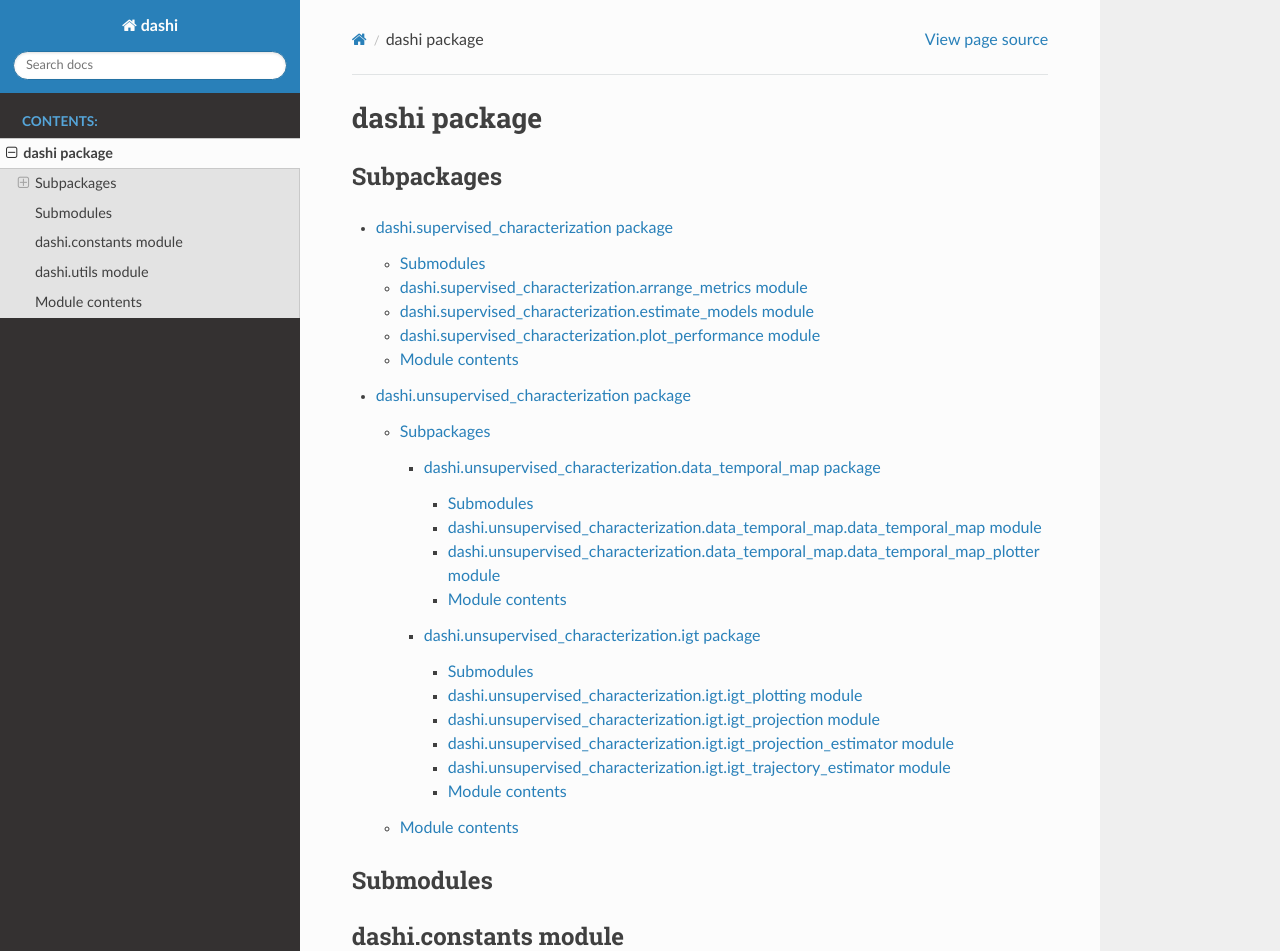
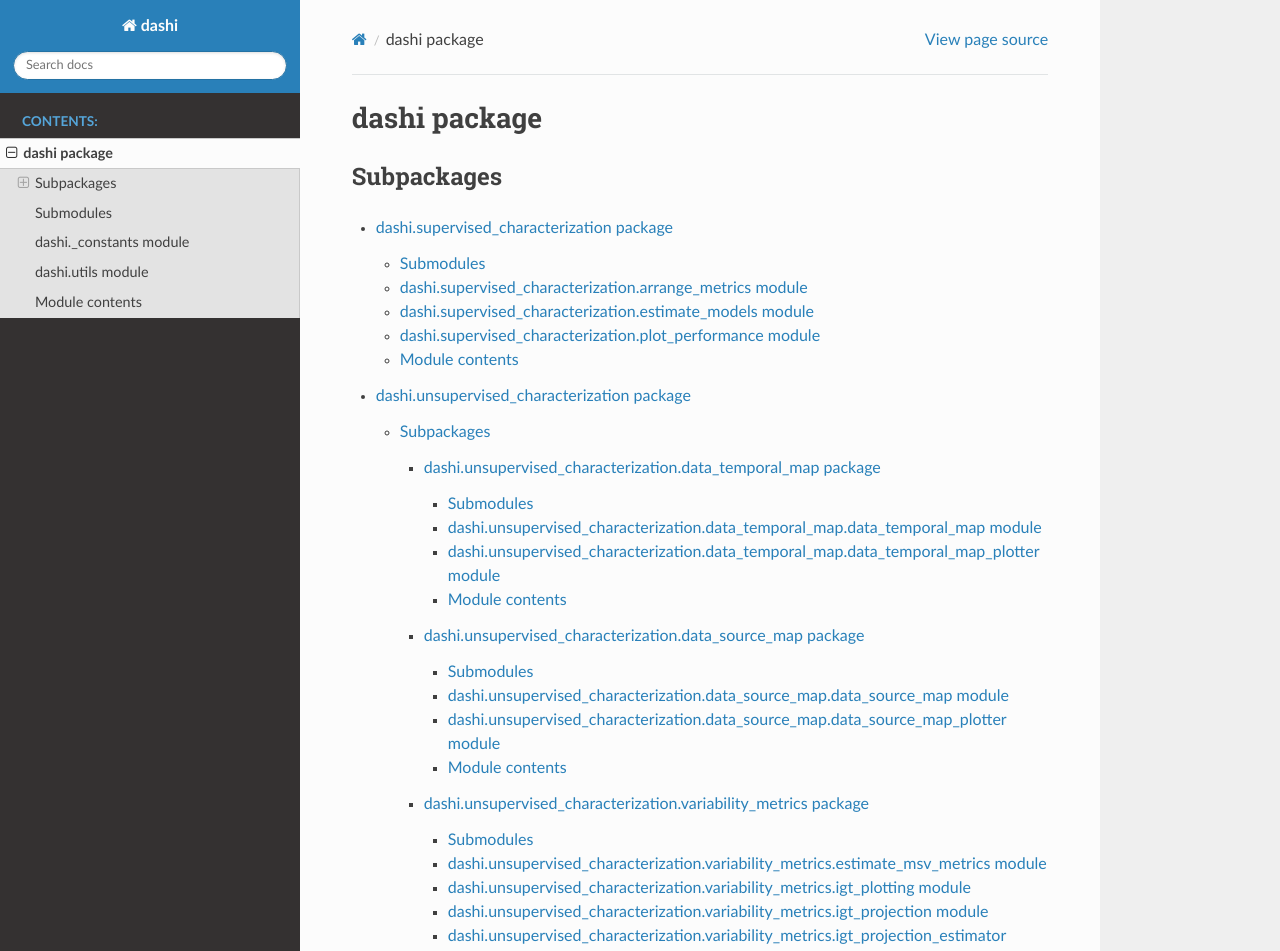
Before and after one commit to bdslab-upv/dashi, a Sphinx documentation site: the page built from docs/source/dashi.rst, in a window 1280 px wide and 1400 px high. Shown: the top 951 px of the window. Built offline with Sphinx 7.4.7 and the Read the Docs theme 3.1.0, drawn with Linux system fonts in a browser that asks for light colours; some of the changed lines change nothing that is shown; some of the changed text lies outside the part shown.

Commit message:
Documentation updated to version 0.3.0

```diff
--- a/docs/source/conf.py
+++ b/docs/source/conf.py
@@ -2,6 +2,11 @@
 #
 # For the full list of built-in configuration values, see the documentation:
 # https://www.sphinx-doc.org/en/master/usage/configuration.html
+
+import os
+import sys
+
+sys.path.insert(0, os.path.abspath('../../'))
 
 # -- Project information -----------------------------------------------------
 # https://www.sphinx-doc.org/en/master/usage/configuration.html#project-information
@@ -28,18 +33,13 @@
 html_theme = 'sphinx_rtd_theme'
 html_static_path = ['_static']
 
-import os
-import sys
-
-sys.path.insert(0, os.path.abspath('../../'))  # Adjust the path to your library
-
 napoleon_google_docstring = False  # Disable Google-style
 napoleon_numpy_docstring = True  # Enable NumPy-style
 napoleon_include_init_with_doc = True  # Include __init__ method docstrings
 napoleon_use_param = True  # Use :param: syntax in output
 napoleon_use_rtype = True  # Use :rtype: syntax in output
 
-utodoc_default_options = {
+autodoc_default_options = {                        # Fixed: was "utodoc_default_options"
     'members': True,
     'undoc-members': True,  # Ensure undocumented members are also listed
     'show-inheritance': True,
@@ -47,7 +47,4 @@
 
 add_module_names = False
 
-napoleon_use_param = True
-napoleon_use_rtype = True
-
 autosummary_generate = True  # Auto-generate summaries
--- a/docs/source/dashi.rst
+++ b/docs/source/dashi.rst
@@ -13,10 +13,10 @@
 Submodules
 ----------
 
-dashi.constants module
-----------------------
+dashi.\_constants module
+------------------------
 
-.. automodule:: dashi.constants
+.. automodule:: dashi._constants
    :members:
    :undoc-members:
    :show-inheritance:
--- a/docs/source/dashi.unsupervised_characterization.igt.rst
+++ /dev/null
@@ -1,45 +0,0 @@
-dashi.unsupervised\_characterization.igt package
-================================================
-
-Submodules
-----------
-
-dashi.unsupervised\_characterization.igt.igt\_plotting module
--------------------------------------------------------------
-
-.. automodule:: dashi.unsupervised_characterization.igt.igt_plotting
-   :members:
-   :undoc-members:
-   :show-inheritance:
-
-dashi.unsupervised\_characterization.igt.igt\_projection module
----------------------------------------------------------------
-
-.. automodule:: dashi.unsupervised_characterization.igt.igt_projection
-   :members:
-   :undoc-members:
-   :show-inheritance:
-
-dashi.unsupervised\_characterization.igt.igt\_projection\_estimator module
---------------------------------------------------------------------------
-
-.. automodule:: dashi.unsupervised_characterization.igt.igt_projection_estimator
-   :members:
-   :undoc-members:
-   :show-inheritance:
-
-dashi.unsupervised\_characterization.igt.igt\_trajectory\_estimator module
---------------------------------------------------------------------------
-
-.. automodule:: dashi.unsupervised_characterization.igt.igt_trajectory_estimator
-   :members:
-   :undoc-members:
-   :show-inheritance:
-
-Module contents
----------------
-
-.. automodule:: dashi.unsupervised_characterization.igt
-   :members:
-   :undoc-members:
-   :show-inheritance:
--- a/docs/source/dashi.unsupervised_characterization.rst
+++ b/docs/source/dashi.unsupervised_characterization.rst
@@ -8,7 +8,19 @@
    :maxdepth: 4
 
    dashi.unsupervised_characterization.data_temporal_map
-   dashi.unsupervised_characterization.igt
+   dashi.unsupervised_characterization.data_source_map
+   dashi.unsupervised_characterization.variability_metrics
+
+Submodules
+----------
+
+dashi.unsupervised\_characterization.utils module
+-------------------------------------------------
+
+.. automodule:: dashi.unsupervised_characterization.utils
+   :members:
+   :undoc-members:
+   :show-inheritance:
 
 Module contents
 ---------------
```
Also changed, not shown: 10 other files.
